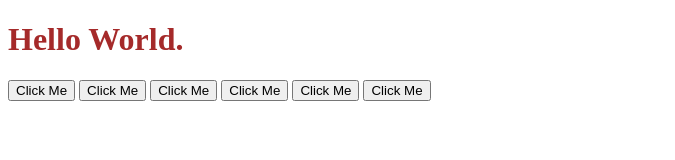
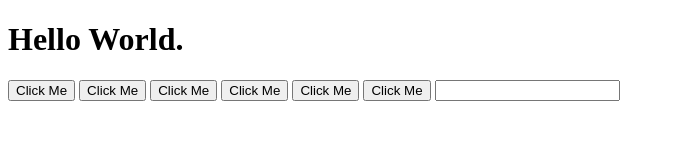
Before and after one commit to theLadEli/my-full-stack-journey, a plain HTML site: page JavaScript/jQuery/index.html in a window 1280 px wide. Shown: the whole page, without its empty margins (0-675 px from the left). Drawn offline with nearby package versions, Linux system fonts and the light colour scheme.

Commit message:
Continued jQuery

```diff
--- a/JavaScript/jQuery/index.html
+++ b/JavaScript/jQuery/index.html
@@ -20,6 +20,8 @@
     <button>Click Me</button>
     <button>Click Me</button>
 
+    <input type="text">
+
     <!-- You put jQuery above your Script tag so the browser knows how to work jQuery before it gets to your code  -->
     <script src="https://ajax.googleapis.com/ajax/libs/jquery/3.7.0/jquery.min.js"></script>
     <script src="script.js"></script>
--- a/JavaScript/jQuery/script.js
+++ b/JavaScript/jQuery/script.js
@@ -1 +1,3 @@
-$("h1").css("color", "brown")
+var isButtonYellow = false;
+
+$("h1").remove;
```
